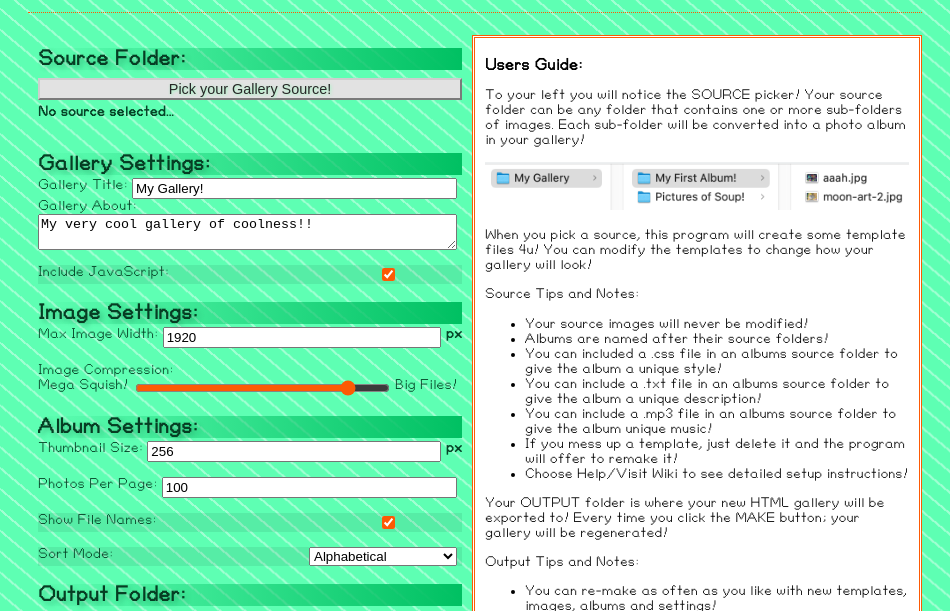
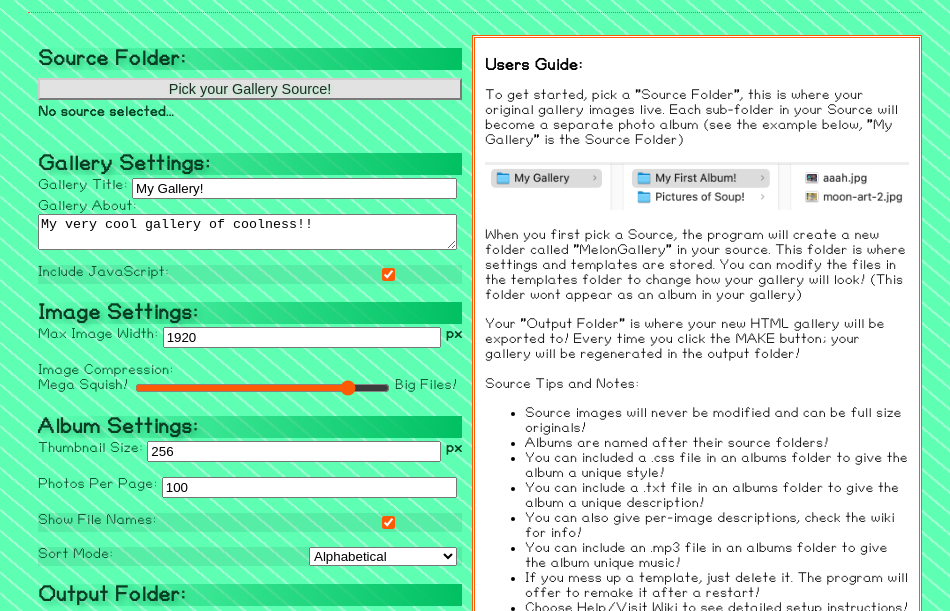
Before and after one commit to Melonking906/Melons-Gallery-Maker, an Electron app: page src/index.html in a window 950 px wide. Shown: the part 157-768 px from the top of the page. Drawn offline with Linux system fonts and the light colour scheme; no server answers.

Commit message:
Updated user guide

```diff
--- a/src/index.html
+++ b/src/index.html
@@ -72,22 +72,27 @@
                 <span class="inputRow"><textarea id="log" readonly></textarea></span>
             </div>
             <div id="right">
-                <span class="melonLink" data-melon-link-format="400x40"></span>
+                <div id="melonLinkWrapper"><span class="melonLink" data-melon-link-format="400x40"></span></div>
                 <h3>Users Guide:</h3>
-                <p>To your left you will notice the SOURCE picker! Your source folder can be any folder that contains one or more sub-folders of images. Each sub-folder will be converted into a photo album in your gallery!</p>
+                <p>
+                    To get started, pick a "Source Folder", this is where your original gallery images live. Each sub-folder in your Source will become a separate photo album (see the example below, "My Gallery" is the Source Folder)
+                </p>
                 <img src="images/sample.png" alt="Folder Example" />
-                <p>When you pick a source, this program will create some template files 4u! You can modify the templates to change how your gallery will look!</p>
+                <p>
+                    When you first pick a Source, the program will create a new folder called "MelonGallery" in your source. This folder is where settings and templates are stored. You can modify the files in the templates folder to change how your gallery will look! (This folder wont appear as an album in your gallery)
+                </p>
+                <p>Your "Output Folder" is where your new HTML gallery will be exported to! Every time you click the MAKE button; your gallery will be regenerated in the output folder!</p>
                 Source Tips and Notes:
                 <ul>
-                    <li>Your source images will never be modified!</li>
+                    <li>Source images will never be modified and can be full size originals!</li>
                     <li>Albums are named after their source folders!</li>
-                    <li>You can included a .css file in an albums source folder to give the album a unique style!</li>
-                    <li>You can include a .txt file in an albums source folder to give the album a unique description!</li>
-                    <li>You can include a .mp3 file in an albums source folder to give the album unique music!</li>
-                    <li>If you mess up a template, just delete it and the program will offer to remake it!</li>
+                    <li>You can included a .css file in an albums folder to give the album a unique style!</li>
+                    <li>You can include a .txt file in an albums folder to give the album a unique description!</li>
+                    <li>You can also give per-image descriptions, check the wiki for info!</li>
+                    <li>You can include an .mp3 file in an albums folder to give the album unique music!</li>
+                    <li>If you mess up a template, just delete it. The program will offer to remake it after a restart!</li>
                     <li>Choose Help/Visit Wiki to see detailed setup instructions!</li>
                 </ul>
-                <p>Your OUTPUT folder is where your new HTML gallery will be exported to! Every time you click the MAKE button; your gallery will be regenerated!</p>
                 Output Tips and Notes:
                 <ul>
                     <li>You can re-make as often as you like with new templates, images, albums and settings!</li>
--- a/src/styles/ui.css
+++ b/src/styles/ui.css
@@ -116,8 +116,9 @@ label {
     image-rendering: unset;
 }
 
-#right .melonLink {
+#melonLinkWrapper {
     display: block;
+    margin: auto;
     text-align: center;
     margin-bottom: 10px;
 }
```
Also changed, not shown: extras/Extra Templates/How to use.txt (added, +12 -0 lines).
